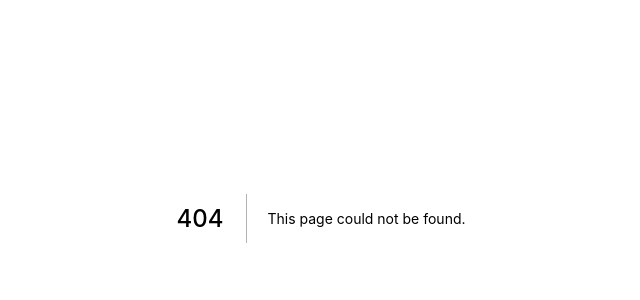
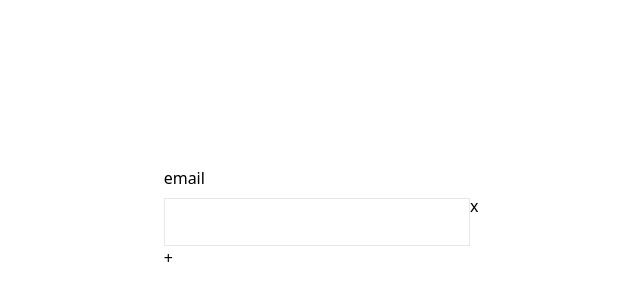
Before and after one commit to honmetha/react-tailwindcss-components, a Next.js app: page /dynamic-form in a window 1280 px wide. Before the commit this address had no page. Shown: the part 182-482 px from the top of the page, without its empty margins (319-959 px from the left). Built offline with nearby package versions, Linux system fonts and the light colour scheme.

Commit message:
[Added] Dynamic form

```diff
--- a/package.json
+++ b/package.json
@@ -16,7 +16,8 @@
     "react-dom": "17.0.1",
     "react-icons": "^4.2.0",
     "sass": "^1.32.8",
-    "tailwindcss": "^2.0.2"
+    "tailwindcss": "^2.0.2",
+    "uuid": "^8.3.2"
   },
   "devDependencies": {
     "@types/react": "^17.0.1",
--- /dev/null
+++ b/pages/dynamic-form.js
@@ -0,0 +1,58 @@
+import * as React from "react";
+import { v4 as uuidv4 } from "uuid";
+
+import InputField from "../components/InputField";
+
+const DynamicForm = () => {
+  const [inputFields, setInputFields] = React.useState([
+    { id: uuidv4(), email: "" },
+  ]);
+
+  const handleSubmit = (e) => {
+    e.preventDefault();
+    console.log("InputFields", inputFields);
+  };
+
+  const handleChangeInput = (id, event) => {
+    const newInputFields = inputFields.map((inputField) => {
+      if (id === inputField.id) {
+        inputField[event.target.name] = event.target.value;
+      }
+      return inputField;
+    });
+
+    setInputFields(newInputFields);
+  };
+
+  const handleAddFields = () => {
+    setInputFields([...inputFields, { id: uuidv4(), email: "" }]);
+  };
+
+  const handleRemoveFields = (id) => {
+    const newInputFields = inputFields.filter(
+      (inputField) => inputField.id !== id
+    );
+    setInputFields(newInputFields);
+  };
+
+  return (
+    <div className="w-full h-screen flex items-center justify-center">
+      <form onSubmit={handleSubmit}>
+        {inputFields.map((inputField) => (
+          <div key={inputField.id} className="flex">
+            <InputField
+              label="email"
+              name="email"
+              value={inputField.email}
+              onChange={(event) => handleChangeInput(inputField.id, event)}
+            />
+            <button onClick={() => handleRemoveFields(inputField.id)}>x</button>
+          </div>
+        ))}
+        <button onClick={handleAddFields}>+</button>
+      </form>
+    </div>
+  );
+};
+
+export default DynamicForm;
```
Also changed, not shown: 1 other file (tests, documents, lock files or other folders).
